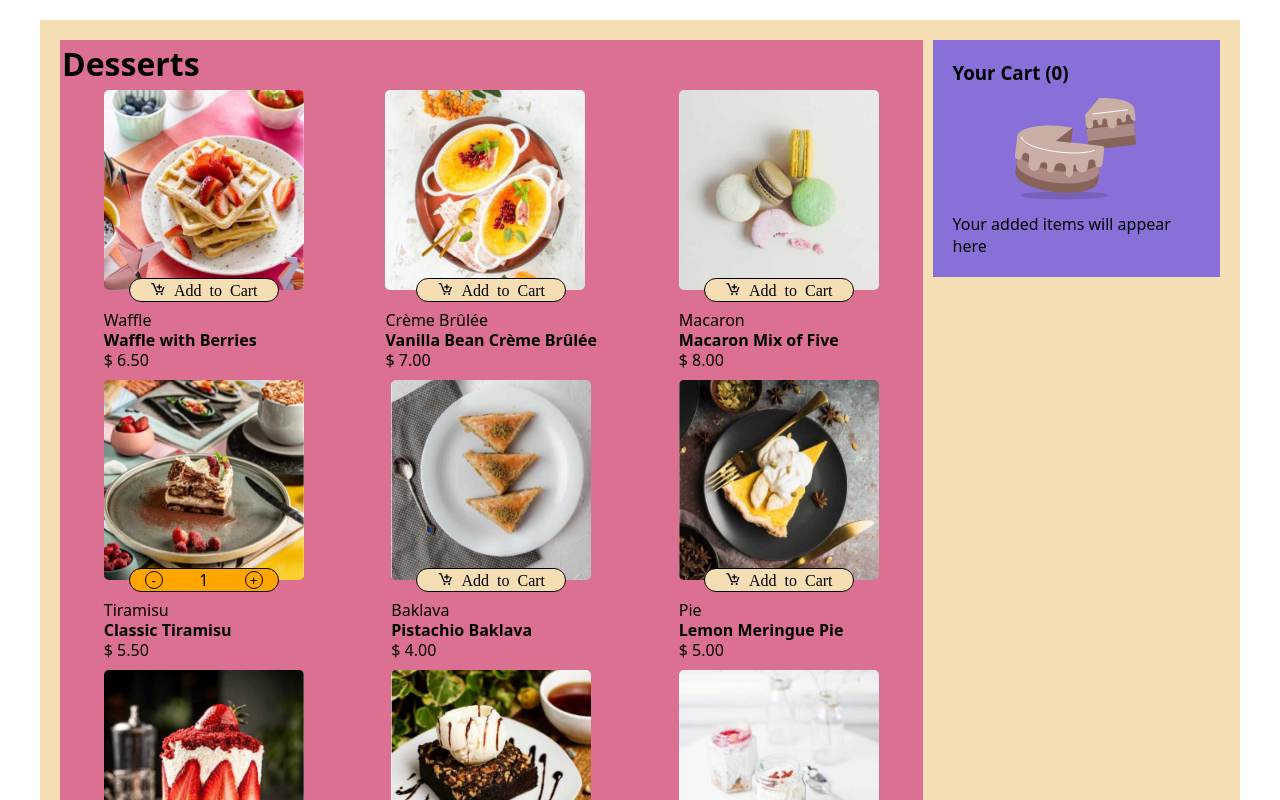
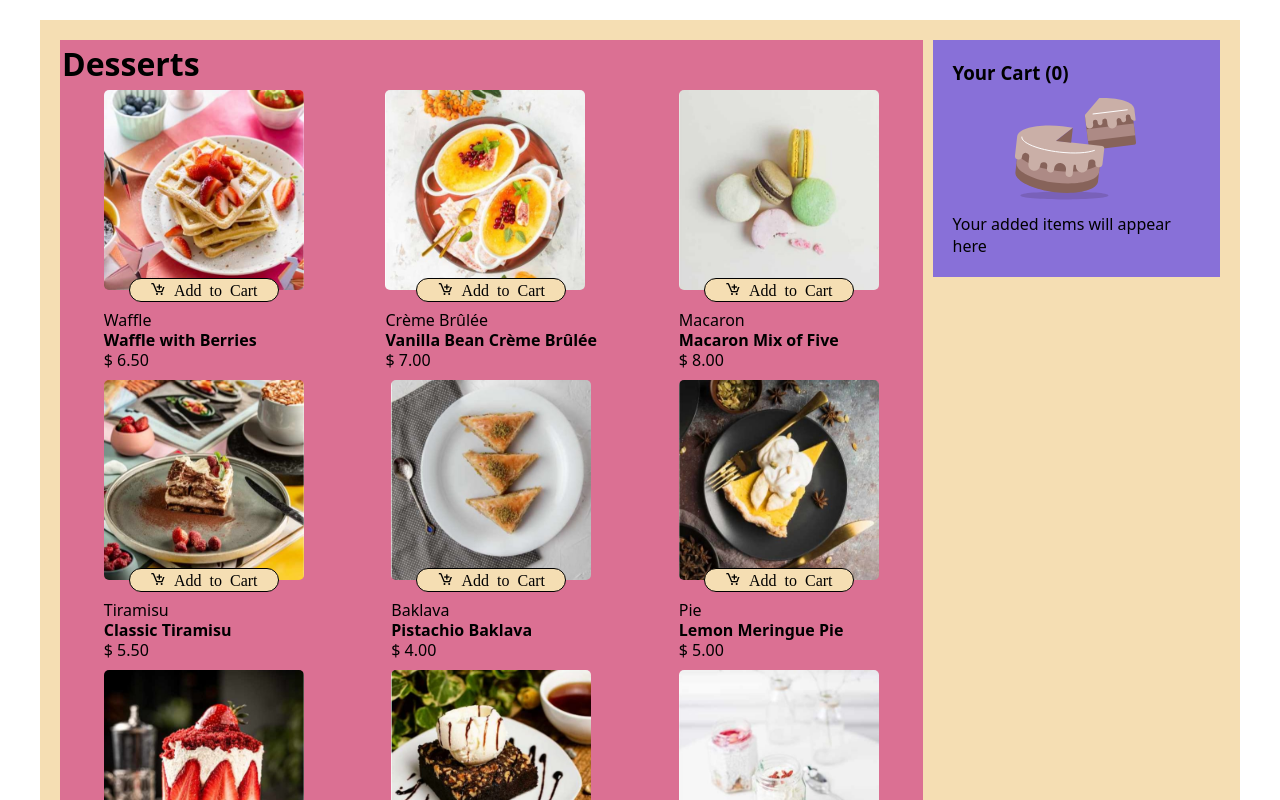
Before and after one commit to ilicc-sara/Desserts-Cart, a React (Vite) app: page / in a window 1280 px wide. Shown: the top 800 px of the page. Built offline with nearby package versions, Linux system fonts and the light colour scheme.

Commit message:
increasing, decresing and calculating amount of products

```diff
--- a/src/App.jsx
+++ b/src/App.jsx
@@ -33,7 +33,7 @@ const info = [
     price: 5.5,
     image: "./image-tiramisu-desktop.jpg",
     id: 4,
-    amount: 1,
+    amount: 0,
   },
   {
     type: "Baklava",
@@ -65,7 +65,7 @@ const info = [
     price: 4.5,
     image: "./image-brownie-desktop.jpg",
     id: 8,
-    amount: 1,
+    amount: 0,
   },
   {
     type: "Panna Cotta",
@@ -92,17 +92,31 @@ function App() {
             image={item.image}
             id={item.id}
             amount={item.amount}
+            setItems={setItems}
           />
         ))}
       </div>
       <div class="cart">
         <h3>
-          Your Cart (<span>0</span>)
+          Your Cart (
+          <span>
+            {items.reduce((acc, cur) => {
+              return acc + cur.amount;
+            }, 0)}
+            {/* {items.reduce((acc, cur) => {
+              return acc + cur.price * cur.amount;
+            }, 0)} */}
+          </span>
+          )
         </h3>
 
         <div class="display-empty-cart">
           <img src="./illustration-empty-cart.svg" class="empty-cart-img" />
           <p>Your added items will appear here</p>
+        </div>
+
+        <div class="cart-list">
+          <article></article>
         </div>
       </div>
     </>
--- a/src/Item.jsx
+++ b/src/Item.jsx
@@ -1,14 +1,34 @@
 import React, { useState } from "react";
 
 function Item(props) {
-  const { type, name, price, image, amount } = props;
+  const { type, name, price, image, amount, setItems, id } = props;
+
+  function increaseAmount(id) {
+    setItems((previous) =>
+      previous.map((item) =>
+        item.id === id ? { ...item, amount: item.amount + 1 } : item
+      )
+    );
+  }
+
+  function decreseAmount(id) {
+    setItems((previous) =>
+      previous.map((item) =>
+        item.id === id ? { ...item, amount: item.amount - 1 } : item
+      )
+    );
+  }
+
   return (
     <article class="desert-item">
       <div class="dessert-pic-cont">
         <img class="dessert-pic" src={image} />
 
         {/* <div class="cart-button-empty"> */}
-        <div class={`cart-button-empty ${amount === 0 ? "" : "hidden"}`}>
+        <div
+          class={`cart-button-empty ${amount === 0 ? "" : "hidden"}`}
+          onClick={() => increaseAmount(id)}
+        >
           <i class="bx bx-cart-add">
             {" "}
             <span>Add to Cart</span>
@@ -17,9 +37,13 @@ function Item(props) {
 
         {/* <div class="cart-button-full"> */}
         <div class={`cart-button-full ${amount > 0 ? "" : "hidden"}`}>
-          <button class="btn">-</button>
+          <button class="btn" onClick={() => decreseAmount(id)}>
+            -
+          </button>
           <span>{amount}</span>
-          <button class="btn">+</button>
+          <button class="btn" onClick={() => increaseAmount(id)}>
+            +
+          </button>
         </div>
       </div>
 
```
